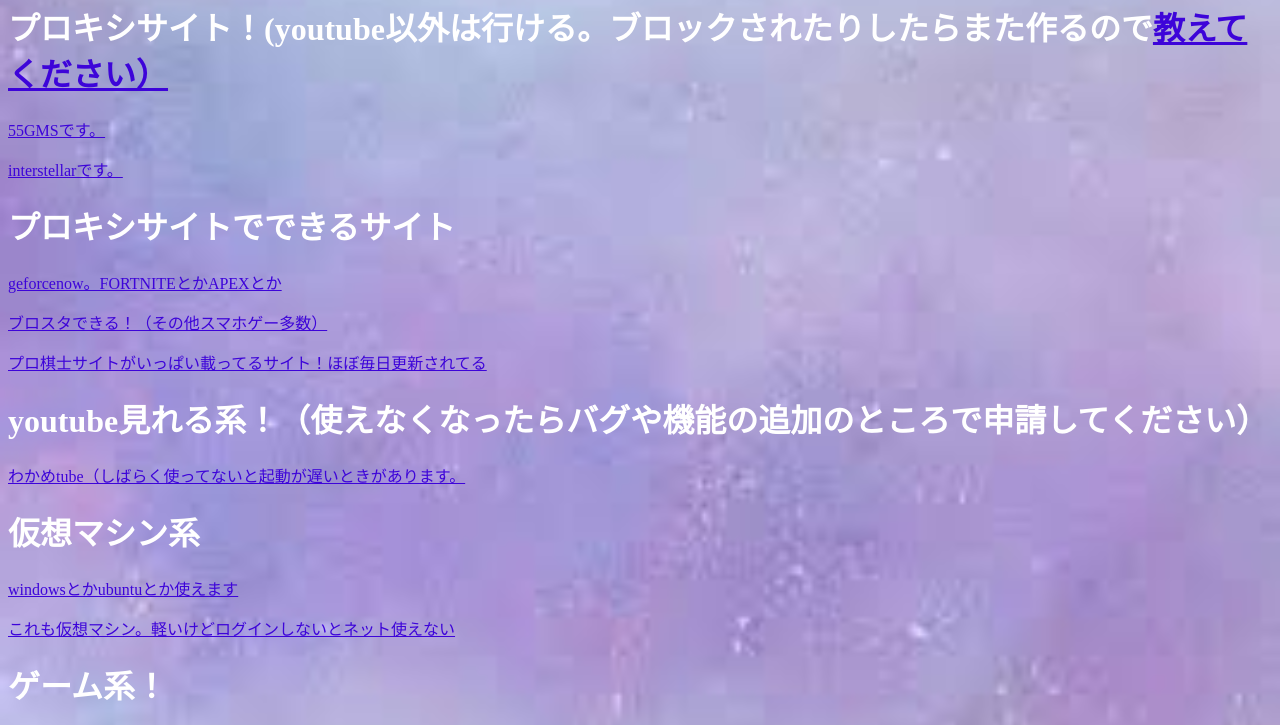
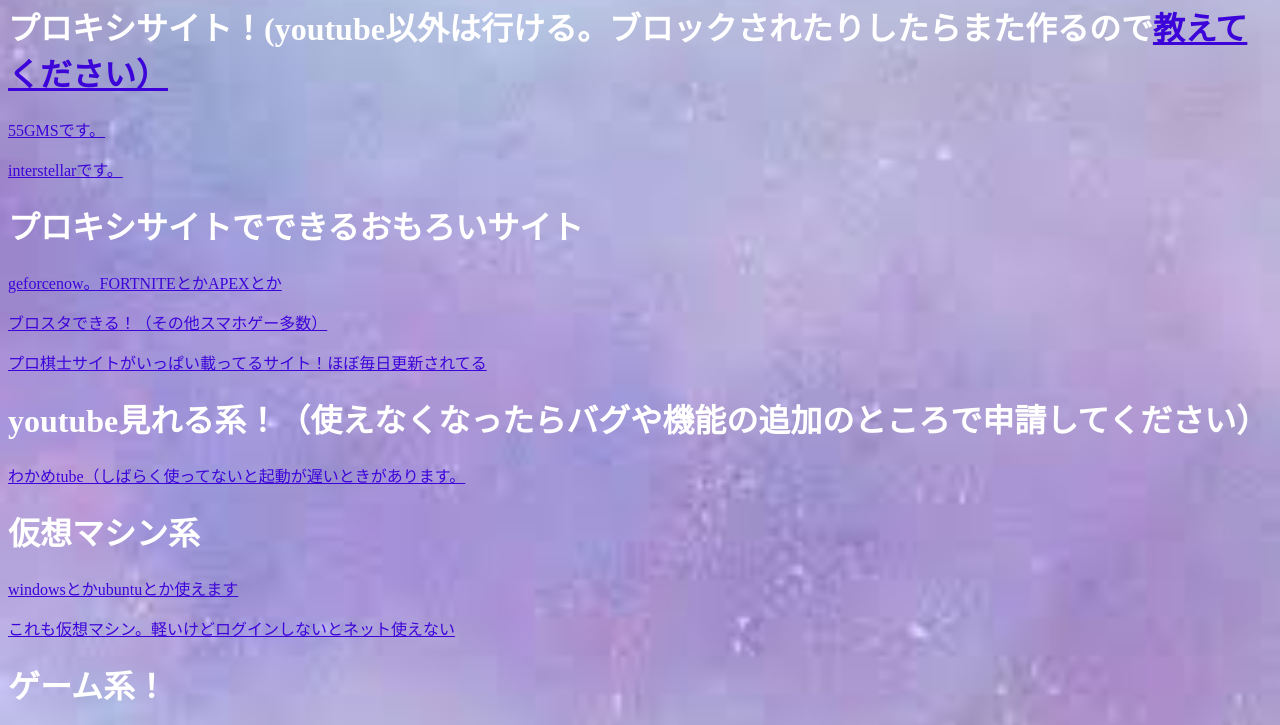
Before and after one commit to ISHIDA-ISD/ishida-student, a plain HTML site: page student.html in a window 1280 px wide. Shown: the part 70-795 px from the top of the page. Drawn offline with Linux system fonts and the light colour scheme.

Commit message:
Update student.html

```diff
--- a/student.html
+++ b/student.html
@@ -26,7 +26,7 @@
     <h1 id="proxy">プロキシサイト！(youtube以外は行ける。ブロックされたりしたらまた作るので<a href="https://docs.google.com/forms/d/1wEPxlBDbgDw0cnrARGrR63QfIDGQc7V568gp3gW9ZJw/edit">教えてください）</a></h1>
 <p><a href="https://gms.pakasak.com/">55GMSです。</a></p>
 <p><a href="https://edu.bizis.si/rx">interstellarです。</a></p>
- <h1 id="proxy on site">プロキシサイトでできるサイト</h1>
+ <h1 id="proxy on site">プロキシサイトでできるおもろいサイト</h1>
     <p><a href="https://play.geforcenow.com/mall/">geforcenow。FORTNITEとかAPEXとか</a></p>
     <p><a href="https://easyfun.gg">ブロスタできる！（その他スマホゲー多数）</a>
     </p>
```
